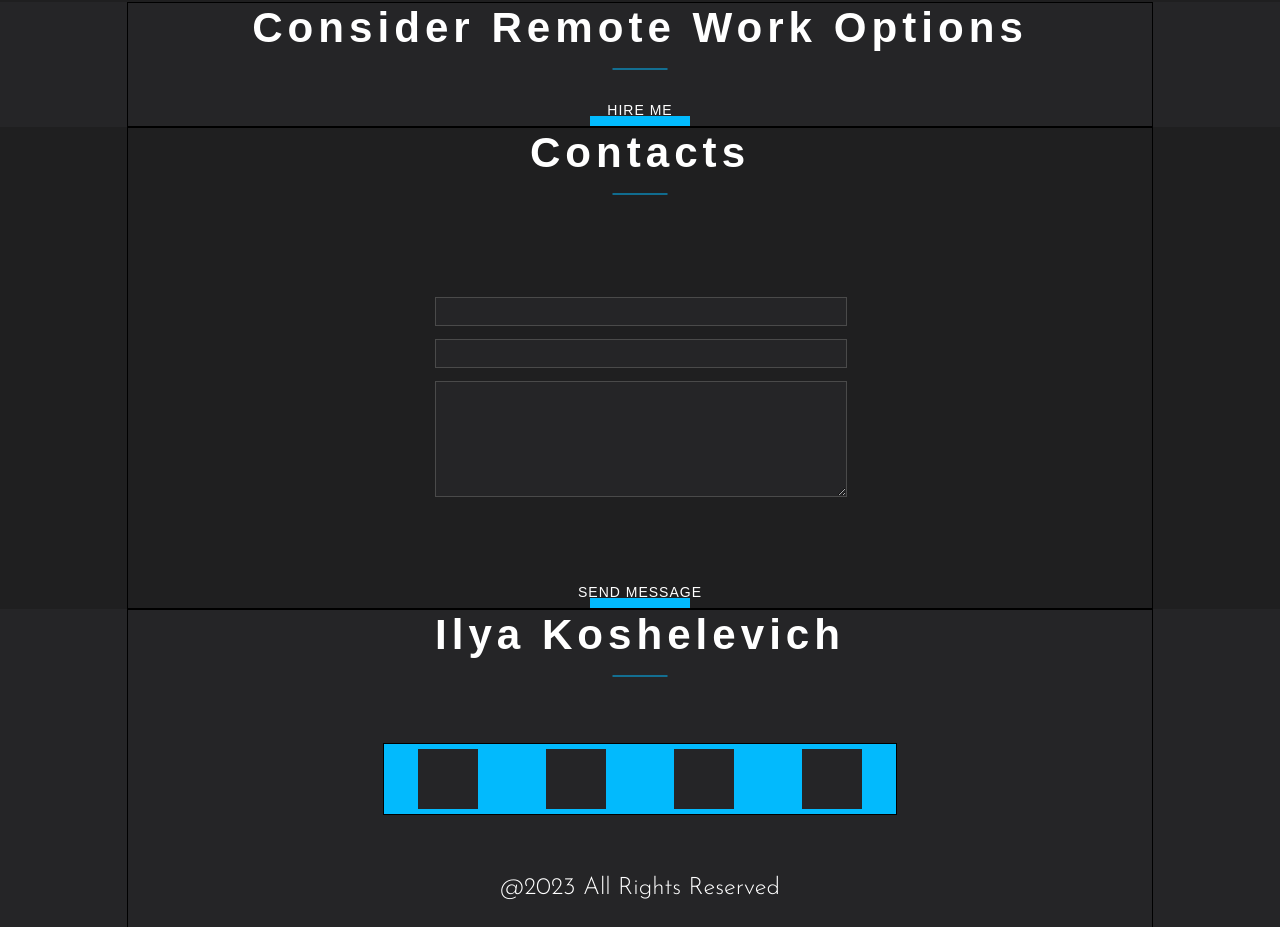
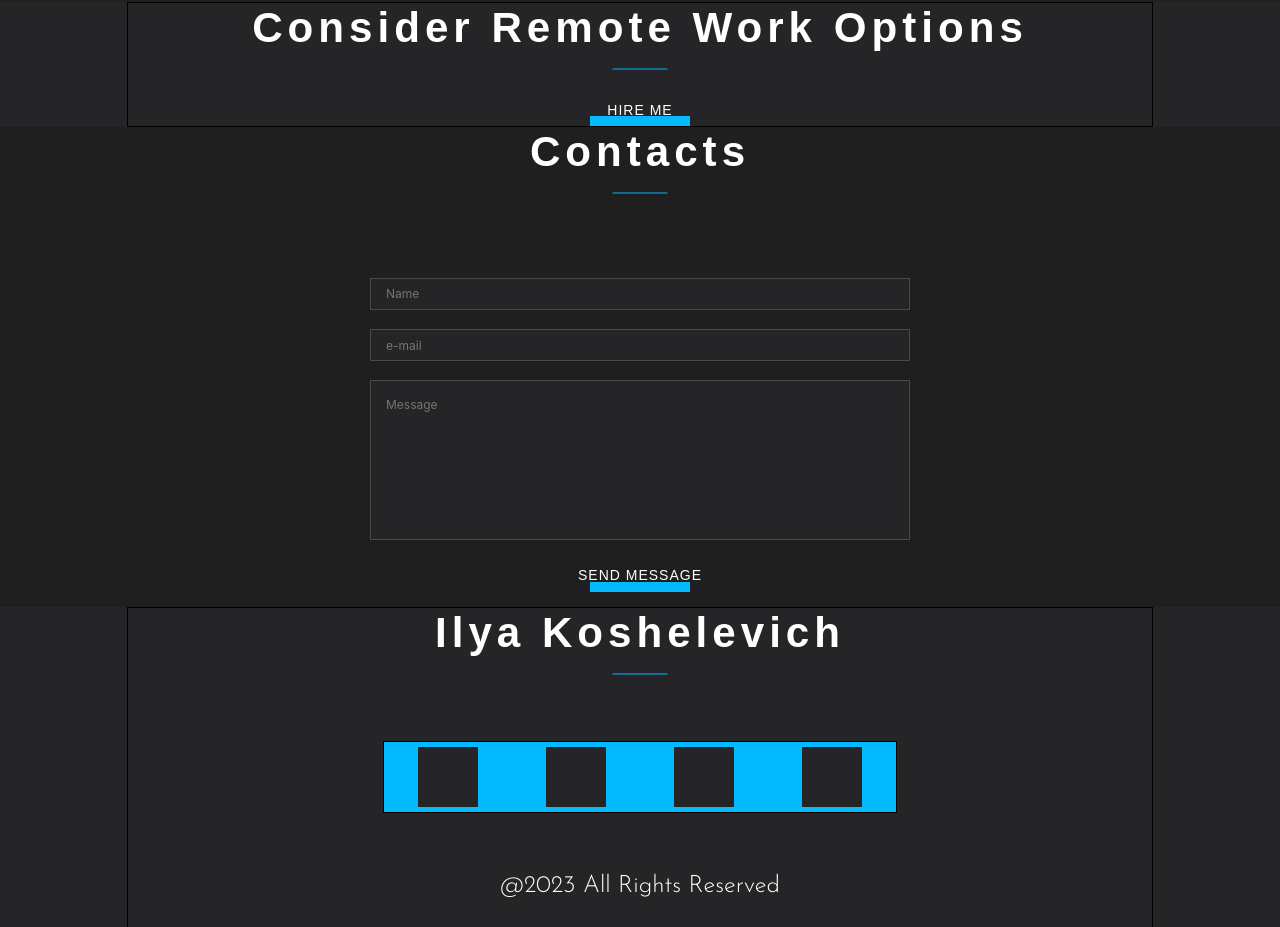
Before and after one commit to iliik/cv, a React (Create React App) app: page / in a window 1280 px wide. Shown: the part 2478-3405 px from the top of the page. Built offline with nearby package versions, Linux system fonts and the light colour scheme; a web font is replaced by a local one.

Commit message:
import-refactor-Contact

```diff
--- a/src/contacts/Contacts.js
+++ b/src/contacts/Contacts.js
@@ -1,6 +1,5 @@
 import React from 'react';
 import style from './Contacts.module.scss'
-import styleContainer from "../common/styles/Container.module.css";
 import Title from "../common/components/title/Title";
 import {Button} from "../common/components/button/Button";
 
@@ -8,14 +7,15 @@ import {Button} from "../common/components/button/Button";
 function Contacts() {
     return (
         <div className={style.contactsBlock}>
-            <div className={`${styleContainer.container} ${style.contactsBlock}`}>
+            <div className={style.container}>
                 <Title text={'Contacts'}/>
-                <form className={style.inputTextBlock}>
-                    <input className={style.input} type='text'/>
-                    <input className={style.input} type='text'/>
-                    <textarea className={style.textarea}></textarea>
+                <form className={style.form}>
+                    <input className={style.formArea} type='text' placeholder='Name'/>
+                    <input className={style.formArea} type='text' placeholder='e-mail'/>
+                    <textarea className={style.messageArea} placeholder='Message'/>
+
                 </form>
-                <Button text={'SEND MESSAGE'}/>
+                <Button type='submit' text={'SEND MESSAGE'}/>
             </div>
         </div>
     );
--- a/src/contacts/Contacts.module.scss
+++ b/src/contacts/Contacts.module.scss
@@ -10,44 +10,68 @@
   justify-content: space-between;
   flex-wrap: wrap;
 
-  .inputTextBlock {
-    width: 40%;
-    height: 200px;
-    display: flex;
-    flex-direction: column;
-    justify-content: space-between;
-    align-content: flex-start;
-    align-items: flex-start;
-    flex-wrap: wrap;
+  .container {
+    @include container();
+    @include flex(column, flex-start, center, nowrap);
 
-    .input {
-      background-color: $bgSecondColor;
-      flex-wrap: wrap;
-      width: 99%;
-      height: 25px;
-      border: 1px solid $SolidColor;
+    .form {
+      @include flex(column, flex-start, stretch, nowrap);
+      width: 540px;
+      margin-top: 60px;
+      @media screen and (max-width: 680px) {
+        width: 100%;
       }
 
-    .textarea {
-      width: 99%;
-      height: 110px;
-      flex-wrap: wrap;
-      background-color: $bgSecondColor;
+      .formArea,
+      .messageArea {
+        background: $bgSecondColor;
         border: 1px solid $SolidColor;
+        box-sizing: border-box;
+        @include text(inherit, 12px, 1.5);
+        font-weight: 400;
+        outline: none;
+        color: $SolidColor;
+        margin-bottom: 1.2rem;
+
+        &:-webkit-autofill {
+          border: 1px solid $SolidColor;
+          -webkit-text-fill-color: $SolidColor;
+          -webkit-box-shadow: 0 0 0 1000px #252527 inset;
+          transition: background-color 5000s ease-in-out 0s;
+
+          &:focus {
+            border: 2px solid $bgSecondColor;
+          }
+        }
       }
 
+      .formArea {
+        height: calc(1.5em + .75rem + 2px);
+        padding: .4rem 15px;
+
+        &:focus {
+          border: 1px solid transparent;
+          transition: all 0.4s ease-in-out 0s;
+        }
       }
 
-  .button[type='submit'] {
+      .messageArea {
+        min-height: 160px;
+        padding: 15px;
+        resize: none;
+
+        &:focus {
+          border: 1px solid transparent;
+          transition: all 0.4s ease-in-out 0s;
+        }
+      }
+
+      button[type='submit'] {
         @extend .btn;
         align-self: center;
         background-color: transparent;
         margin-top: 30px;
       }
-
-  .optionsContainer {
-    flex-wrap: wrap;
-
     }
-
   }
+}
```
Lines whose indentation alone changed are shown as unchanged.
